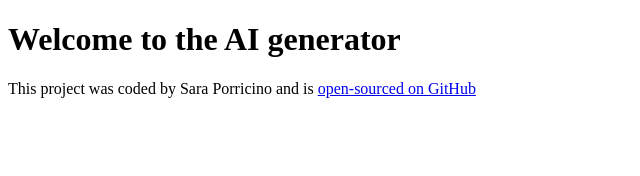
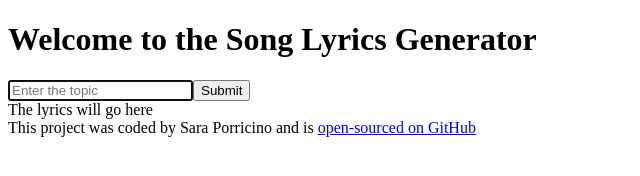
Before and after one commit to saraporri/AI-generator, a plain HTML site: page index.html in a window 1280 px wide. Shown: the whole page, without its empty margins (0-640 px from the left). Drawn offline with Linux system fonts and the light colour scheme.

Commit message:
Added basic HTML structure

```diff
--- a/index.html
+++ b/index.html
@@ -4,10 +4,25 @@
     <meta charset="UTF-8" />
     <meta name="viewport" content="width=device-width, initial-scale=1.0" />
     <link rel="stylesheet" href="src/style.css" />
-    <title>AI generator</title>
+    <title>Song Lyrics Generator</title>
   </head>
   <body>
-    <h1>Welcome to the AI generator</h1>
+    <header>
+      <h1>Welcome to the Song Lyrics Generator</h1>
+    </header>
+
+    <main>
+      <form>
+        <input
+          type="text"
+          placeholder="Enter the topic"
+          autofocus
+          required
+          autocomplete="off"
+        /><input type="submit" />
+        <div>The lyrics will go here</div>
+      </form>
+    </main>
 
     <footer>
       This project was coded by Sara Porricino and is
```
